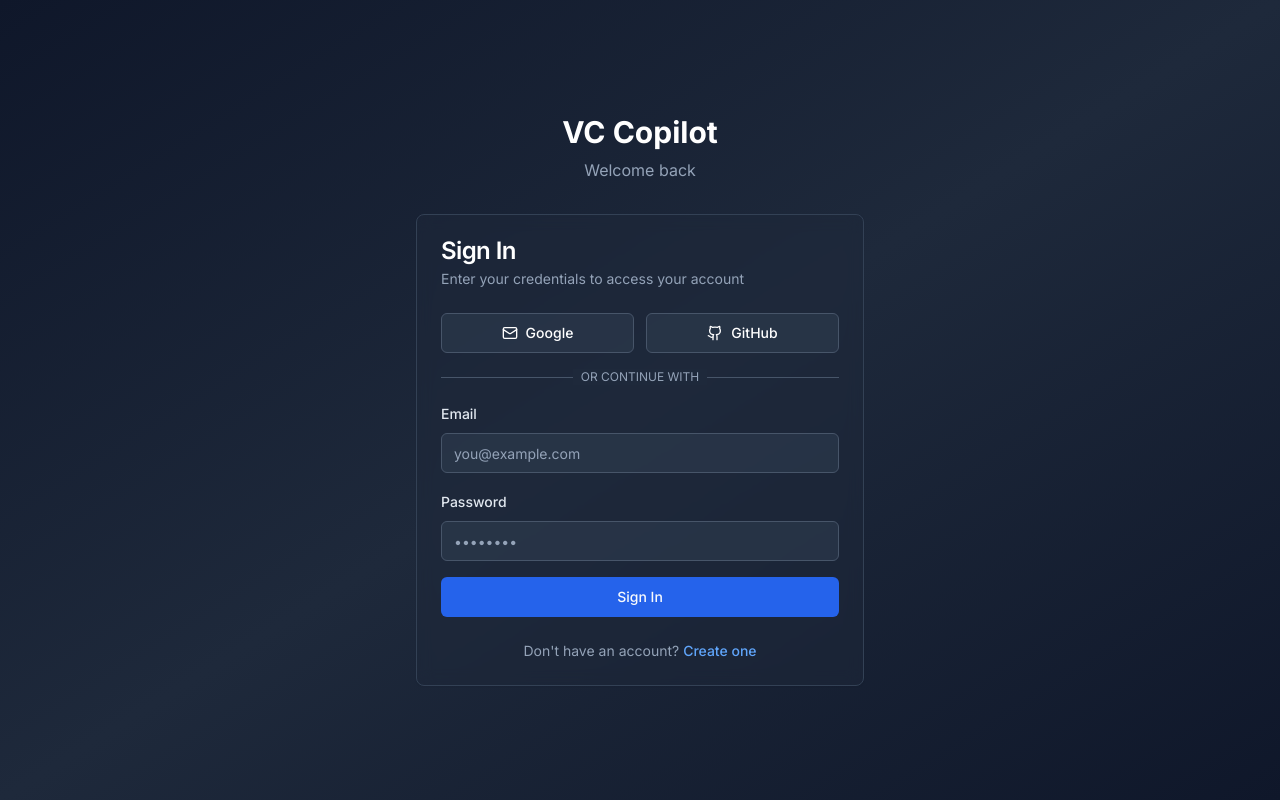
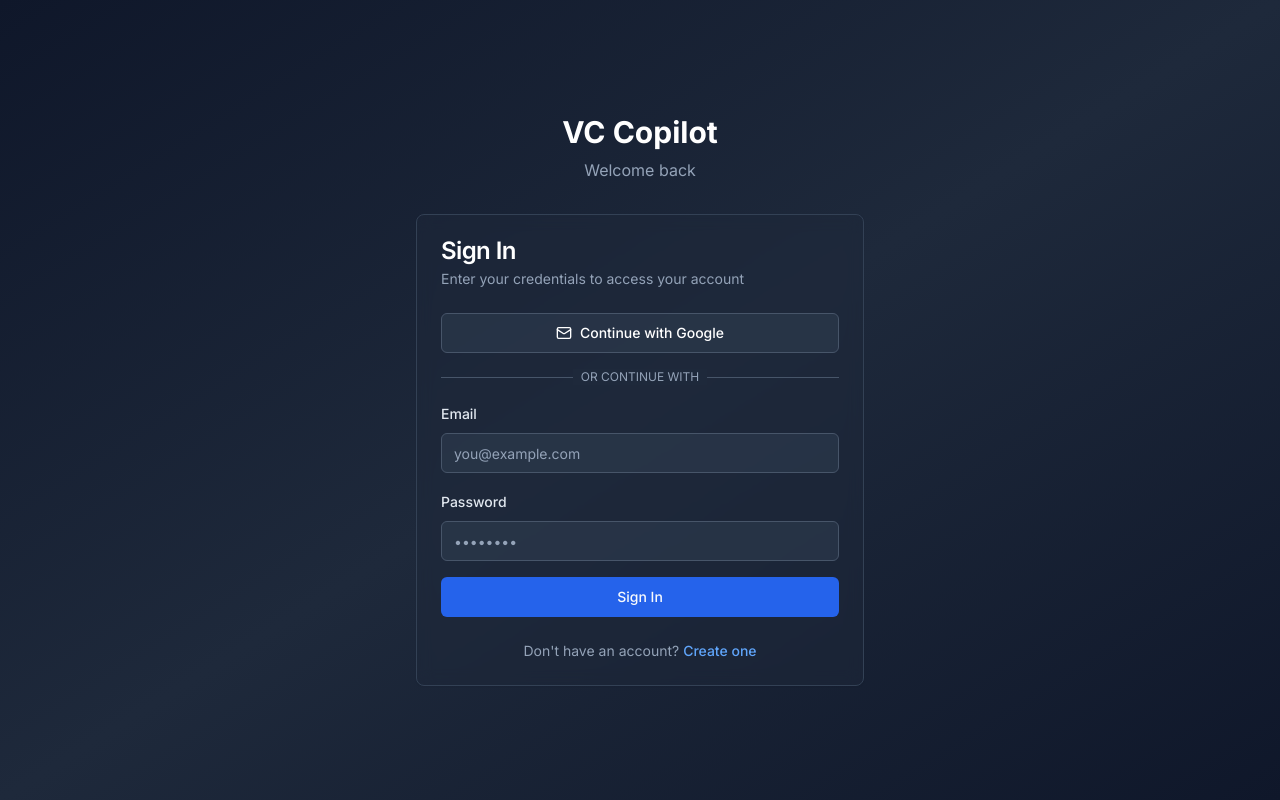
Before and after one commit to muneer-a-khan/VC-RAG, a Next.js app in the folder frontend/: page /login in a window 1280 px wide. Built offline with nearby package versions, Linux system fonts and the light colour scheme.

Commit message:
Remove GitHub OAuth, keep only Google

```diff
--- a/frontend/src/app/api/auth/[...nextauth]/route.ts
+++ b/frontend/src/app/api/auth/[...nextauth]/route.ts
@@ -1,7 +1,6 @@
 import NextAuth, { NextAuthOptions } from "next-auth"
 import CredentialsProvider from "next-auth/providers/credentials"
 import GoogleProvider from "next-auth/providers/google"
-import GitHubProvider from "next-auth/providers/github"
 
 const API_URL = process.env.NEXT_PUBLIC_API_URL || "http://localhost:8000"
 
@@ -59,16 +58,6 @@ export const authOptions: NextAuthOptions = {
           GoogleProvider({
             clientId: process.env.GOOGLE_CLIENT_ID,
             clientSecret: process.env.GOOGLE_CLIENT_SECRET,
-          }),
-        ]
-      : []),
-
-    // GitHub OAuth (optional)
-    ...(process.env.GITHUB_ID && process.env.GITHUB_SECRET
-      ? [
-          GitHubProvider({
-            clientId: process.env.GITHUB_ID,
-            clientSecret: process.env.GITHUB_SECRET,
           }),
         ]
       : []),
--- a/frontend/src/app/login/page.tsx
+++ b/frontend/src/app/login/page.tsx
@@ -8,7 +8,7 @@ import { Button } from "@/components/ui/button"
 import { Input } from "@/components/ui/input"
 import { Label } from "@/components/ui/label"
 import { Card, CardContent, CardDescription, CardFooter, CardHeader, CardTitle } from "@/components/ui/card"
-import { Loader2, Github, Mail } from "lucide-react"
+import { Loader2, Mail } from "lucide-react"
 
 export default function LoginPage() {
   const router = useRouter()
@@ -75,7 +75,7 @@ export default function LoginPage() {
 
           <CardContent className="space-y-4">
             {/* OAuth Providers */}
-            <div className="grid grid-cols-2 gap-3">
+            <div className="grid grid-cols-1 gap-3">
               <Button
                 variant="outline"
                 onClick={() => handleOAuthSignIn("google")}
@@ -83,16 +83,7 @@ export default function LoginPage() {
                 className="border-slate-600 bg-slate-700/50 text-white hover:bg-slate-700"
               >
                 <Mail className="mr-2 h-4 w-4" />
-                Google
-              </Button>
-              <Button
-                variant="outline"
-                onClick={() => handleOAuthSignIn("github")}
-                disabled={isLoading}
-                className="border-slate-600 bg-slate-700/50 text-white hover:bg-slate-700"
-              >
-                <Github className="mr-2 h-4 w-4" />
-                GitHub
+                Continue with Google
               </Button>
             </div>
 
--- a/frontend/src/app/register/page.tsx
+++ b/frontend/src/app/register/page.tsx
@@ -8,7 +8,7 @@ import { Button } from "@/components/ui/button"
 import { Input } from "@/components/ui/input"
 import { Label } from "@/components/ui/label"
 import { Card, CardContent, CardDescription, CardFooter, CardHeader, CardTitle } from "@/components/ui/card"
-import { Loader2, Github, Mail } from "lucide-react"
+import { Loader2, Mail } from "lucide-react"
 
 const API_URL = process.env.NEXT_PUBLIC_API_URL || "http://localhost:8000"
 
@@ -109,7 +109,7 @@ export default function RegisterPage() {
 
           <CardContent className="space-y-4">
             {/* OAuth Providers */}
-            <div className="grid grid-cols-2 gap-3">
+            <div className="grid grid-cols-1 gap-3">
               <Button
                 variant="outline"
                 onClick={() => handleOAuthSignIn("google")}
@@ -117,16 +117,7 @@ export default function RegisterPage() {
                 className="border-slate-600 bg-slate-700/50 text-white hover:bg-slate-700"
               >
                 <Mail className="mr-2 h-4 w-4" />
-                Google
-              </Button>
-              <Button
-                variant="outline"
-                onClick={() => handleOAuthSignIn("github")}
-                disabled={isLoading}
-                className="border-slate-600 bg-slate-700/50 text-white hover:bg-slate-700"
-              >
-                <Github className="mr-2 h-4 w-4" />
-                GitHub
+                Continue with Google
               </Button>
             </div>
 
```
Also changed, not shown: 1 other file (tests, documents, lock files or other folders).
